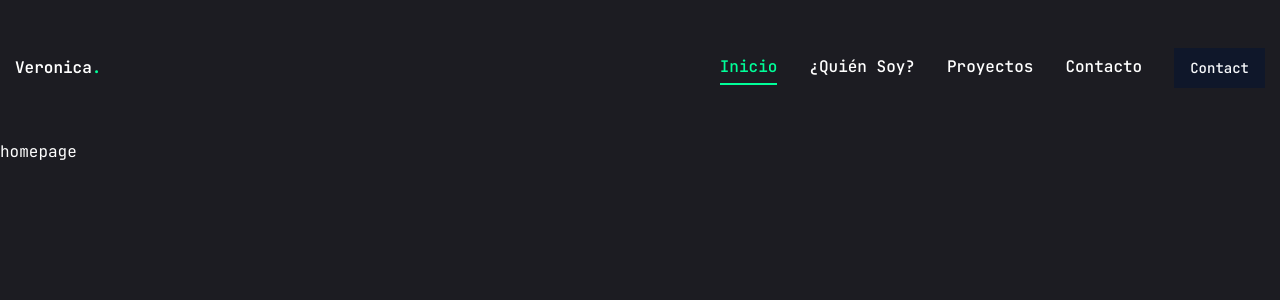
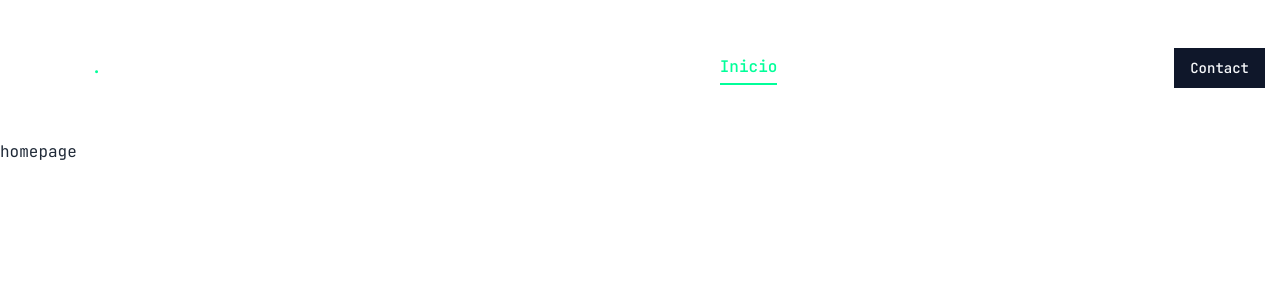
Before and after one commit to ver0nica1/portfolio-veronica, a Next.js app: page / in a window 1280 px wide. Shown: the top 300 px of the page. Built offline with nearby package versions, Linux system fonts and the light colour scheme.

Commit message:
Updated globals.css to apply custom font, dark mode background, and text styles to body

```diff
--- a/app/globals.css
+++ b/app/globals.css
@@ -4,6 +4,6 @@
 
 @layer base {
   body {
-    @apply font-primary bg-primary text-white leading-loose;
+    @apply font-primary dark:bg-primary dark:text-white text-gray-800 leading-loose;
   }
 }
```
